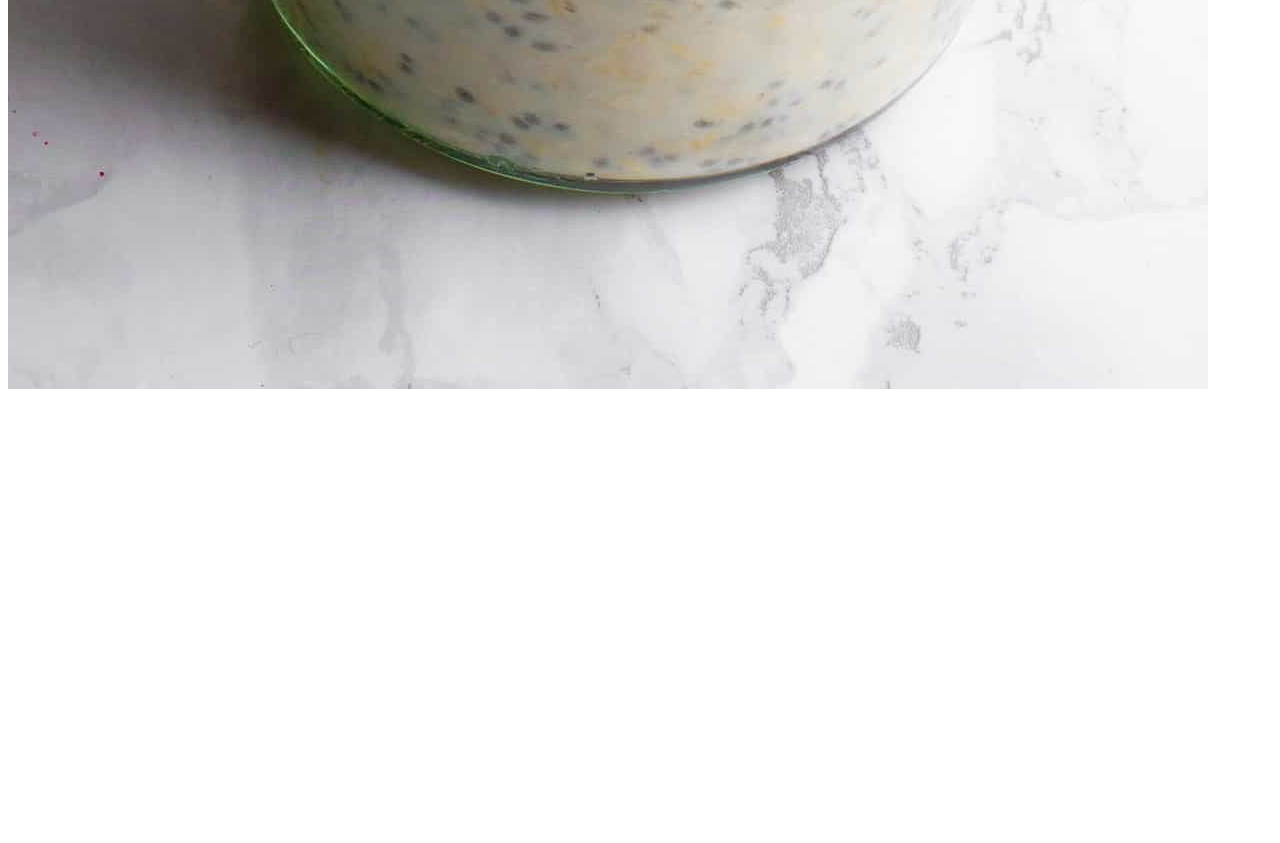
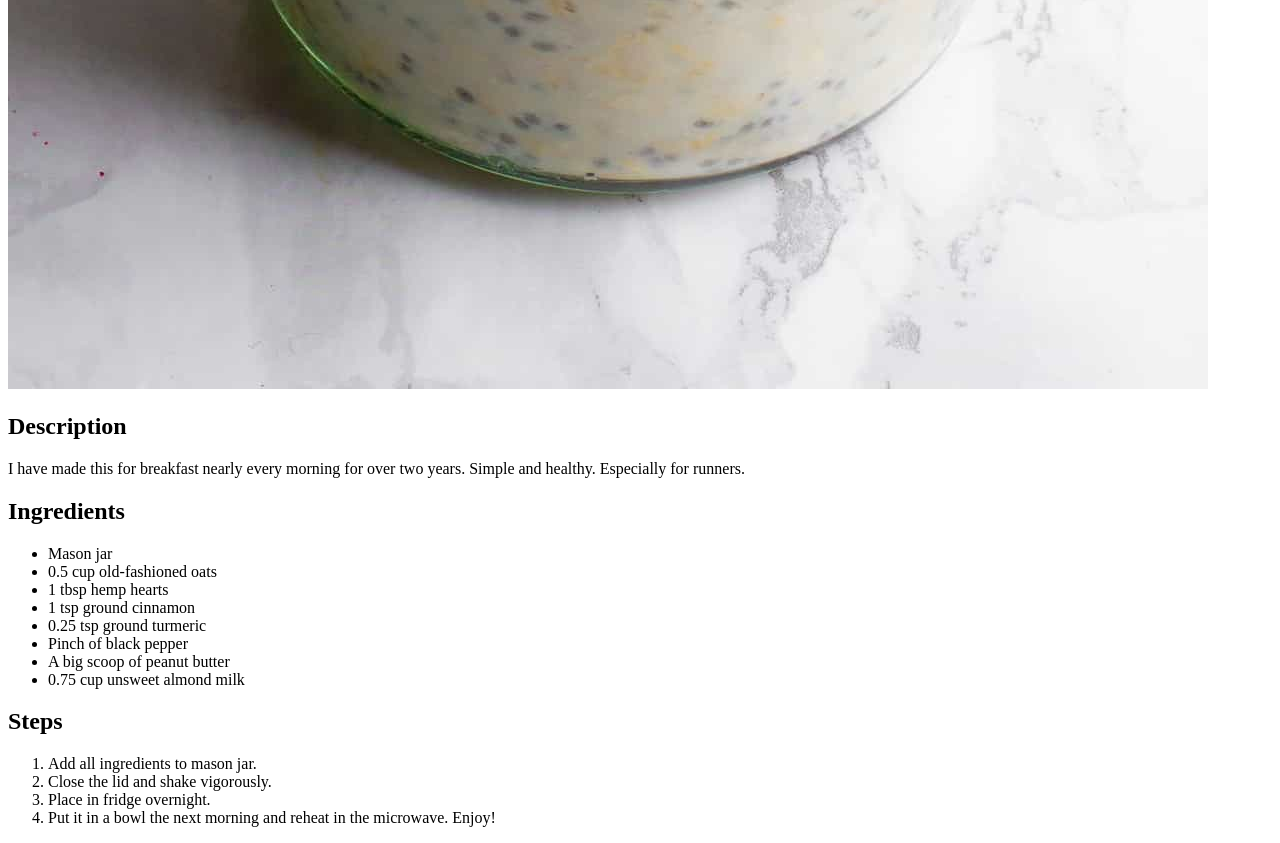
Before and after one commit to jgreene919/odin-recipes, a plain HTML site: page recipes/overnight_oats.html in a window 1280 px wide. Shown: the part 1491-2334 px from the top of the page. Before the commit the page ends 1892 px from the top, so only its background shows below. Drawn offline with Linux system fonts and the light colour scheme.

Commit message:
Write content for overnight_oats.html

```diff
--- a/recipes/overnight_oats.html
+++ b/recipes/overnight_oats.html
@@ -7,8 +7,30 @@
     <title>Overnight Oats</title>
 </head>
 <h1>Overnight Oats</h1>
+
 <body>
     <img src="../images/overnight_oats.jpg"
-
+</body>
+    <h2>Description</h2>
+ <body>
+    <p>I have made this for breakfast nearly every morning for over two years. Simple and healthy. Especially for runners.</p>
+    <h2>Ingredients</h2>
+    <ul>
+        <li>Mason jar</li>
+        <li>0.5 cup old-fashioned oats</li>
+        <li>1 tbsp hemp hearts</li>
+        <li>1 tsp ground cinnamon</li>
+        <li>0.25 tsp ground turmeric</li>
+        <li>Pinch of black pepper</li>
+        <li>A big scoop of peanut butter</li>
+        <li>0.75 cup unsweet almond milk</li>
+    </ul>
+    <h2>Steps</h2>
+    <ol>
+        <li>Add all ingredients to mason jar.</li>
+        <li>Close the lid and shake vigorously.</li>
+        <li>Place in fridge overnight.</li>
+        <li>Put it in a bowl the next morning and reheat in the microwave. Enjoy!</li>
+    </ol>
 </body>
 </html>
```
